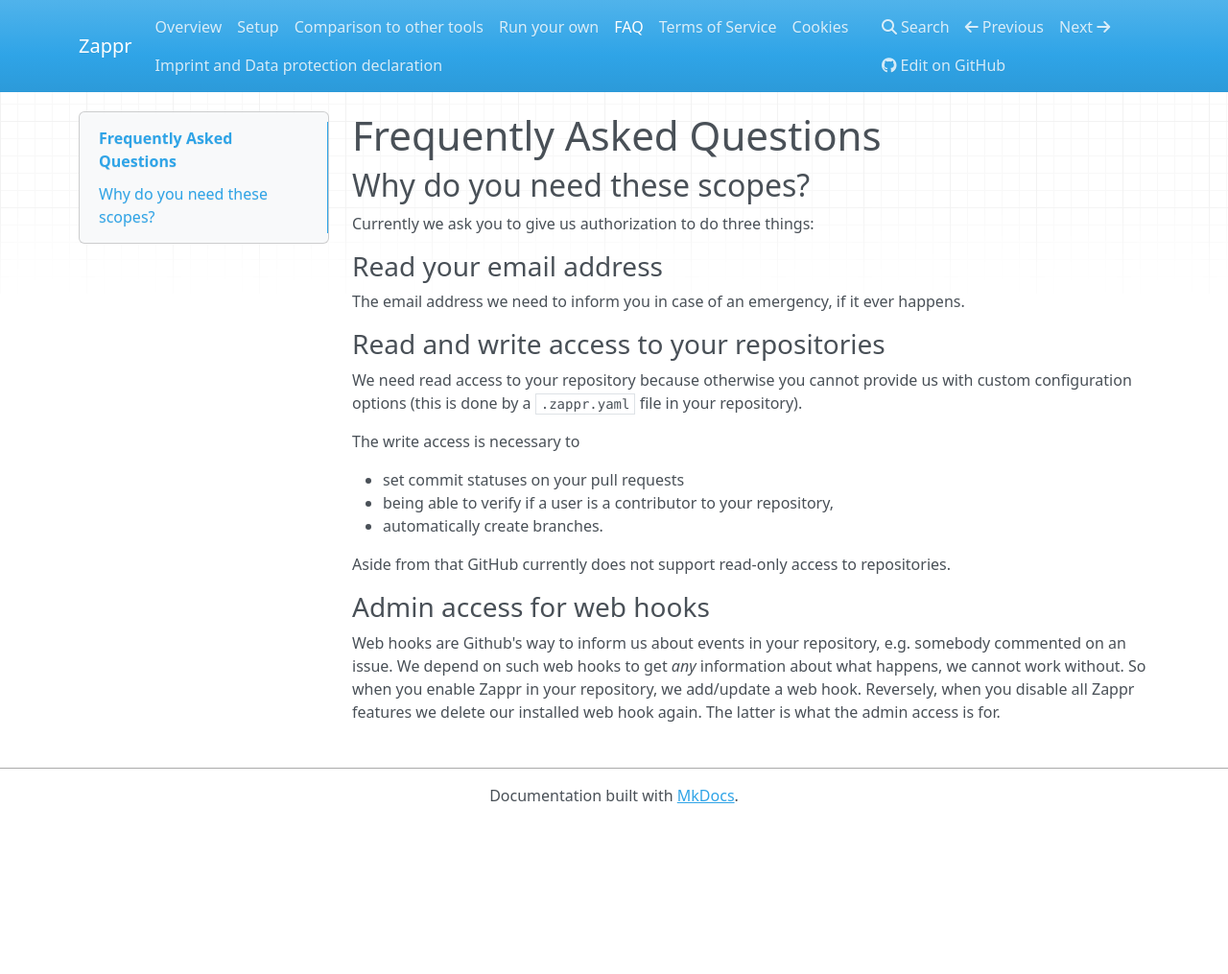
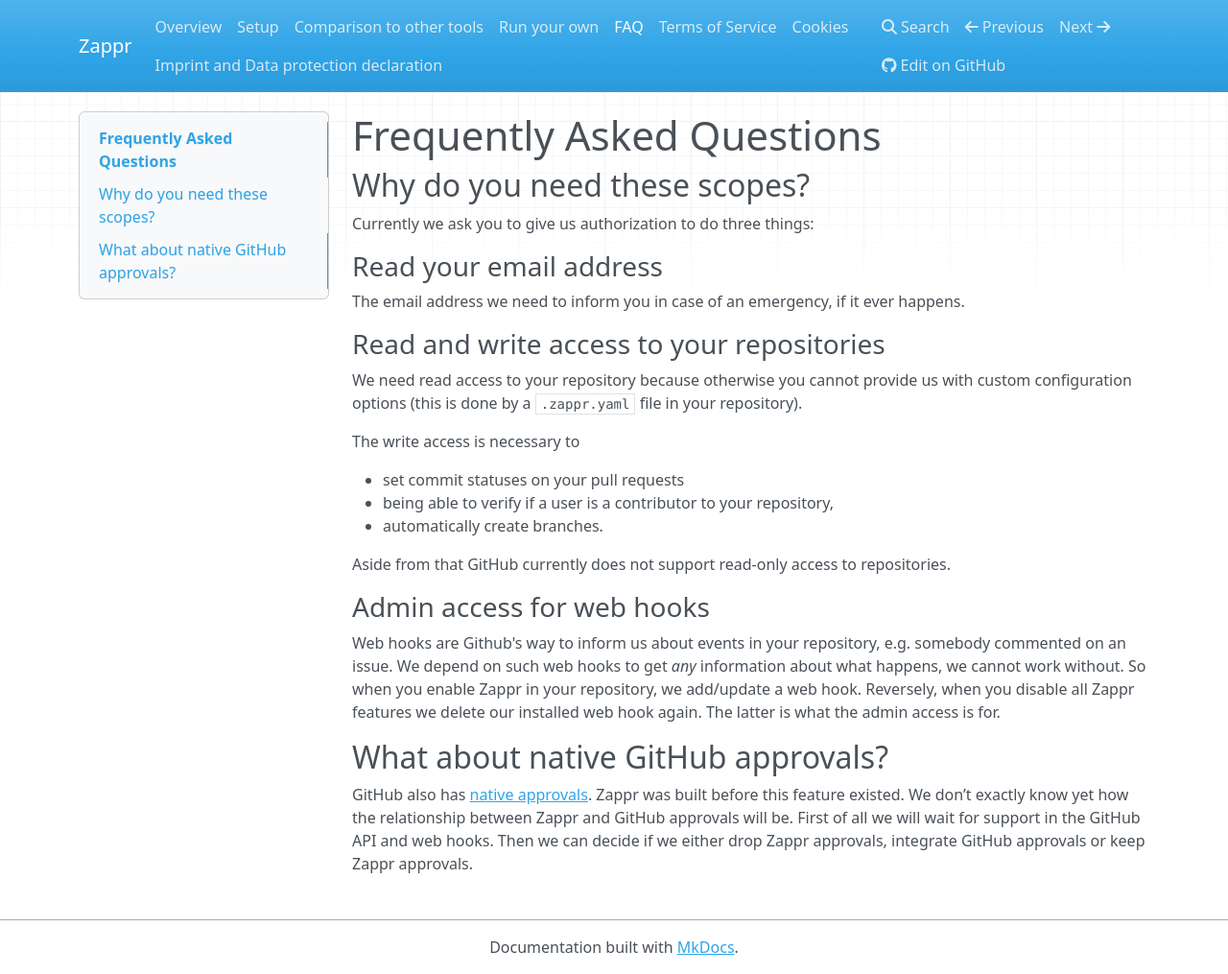
Before and after one commit to zalando/zappr, an MkDocs documentation site: the page built from docs/faq.md, in a window 1280 px wide and 1015 px high. Shown: the whole window at 96% size. Built offline with MkDocs 1.6.1, drawn with Linux system fonts in a browser that asks for light colours; nearby versions of some CDN libraries; old or Windows-style settings are respelled for this version of MkDocs.

Commit message:
add section about github approvals

```diff
--- a/docs/faq.md
+++ b/docs/faq.md
@@ -23,3 +23,7 @@ Aside from that GitHub currently does not support read-only access to repositori
 ### Admin access for web hooks
 
 Web hooks are Github's way to inform us about events in your repository, e.g. somebody commented on an issue. We depend on such web hooks to get *any* information about what happens, we cannot work without. So when you enable Zappr in your repository, we add/update a web hook. Reversely, when you disable all Zappr features we delete our installed web hook again. The latter is what the admin access is for.
+
+## What about native GitHub approvals?
+
+GitHub also has [native approvals](https://github.com/blog/2256-a-whole-new-github-universe-announcing-new-tools-forums-and-features). Zappr was built before this feature existed. We don’t exactly know yet how the relationship between Zappr and GitHub approvals will be. First of all we will wait for support in the GitHub API and web hooks. Then we can decide if we either drop Zappr approvals, integrate GitHub approvals or keep Zappr approvals.
```
